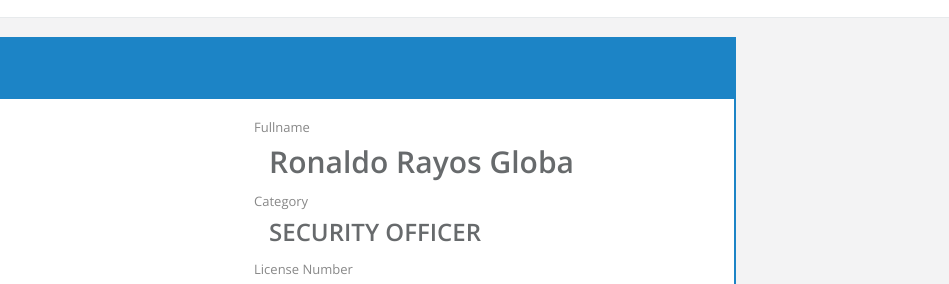
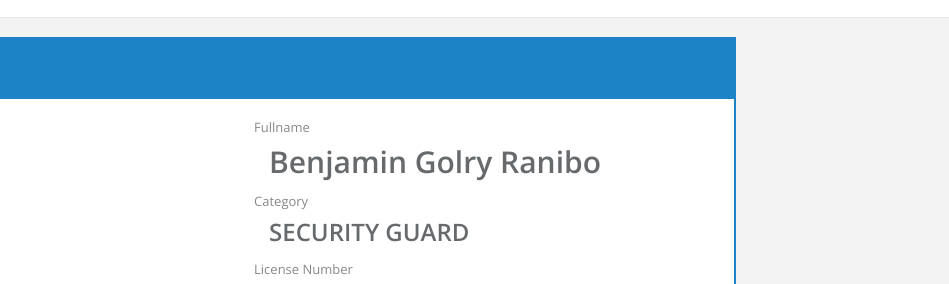
Before and after one commit to neriza-pelicano-org/beauty, a plain HTML site: page 20241010-00000389.html in a window 1280 px wide. Shown: the part 78-362 px from the top of the page, 331-1280 px from the left. Drawn offline with nearby package versions, Linux system fonts and the light colour scheme.

Commit message:
Add files via upload

```diff
--- a/20241010-00000389.html
+++ b/20241010-00000389.html
@@ -60,20 +60,20 @@
                             <span class="text-muted">
                                         Fullname
                                     </span>
-                            <h1 class="font-bold p-w-sm" id="fullname">
-
+                            <h1 class="font-bold p-w-sm" >
+                               Benjamin Golry Ranibo
                             </h1>
                             <span class="text-muted">
                                         Category
                                     </span>
-                            <h2 class="font-bold p-w-sm" id="category">
-
+                            <h2 class="font-bold p-w-sm">
+                                SECURITY GUARD
                             </h2>
                             <span class="text-muted">
                                         License Number
                                     </span>
                             <h2 class="font-bold p-w-sm" id="idnumber">
-
+                                R07-202410000379
                             </h2>
                             <br>
                             <span class="text-muted">
```
